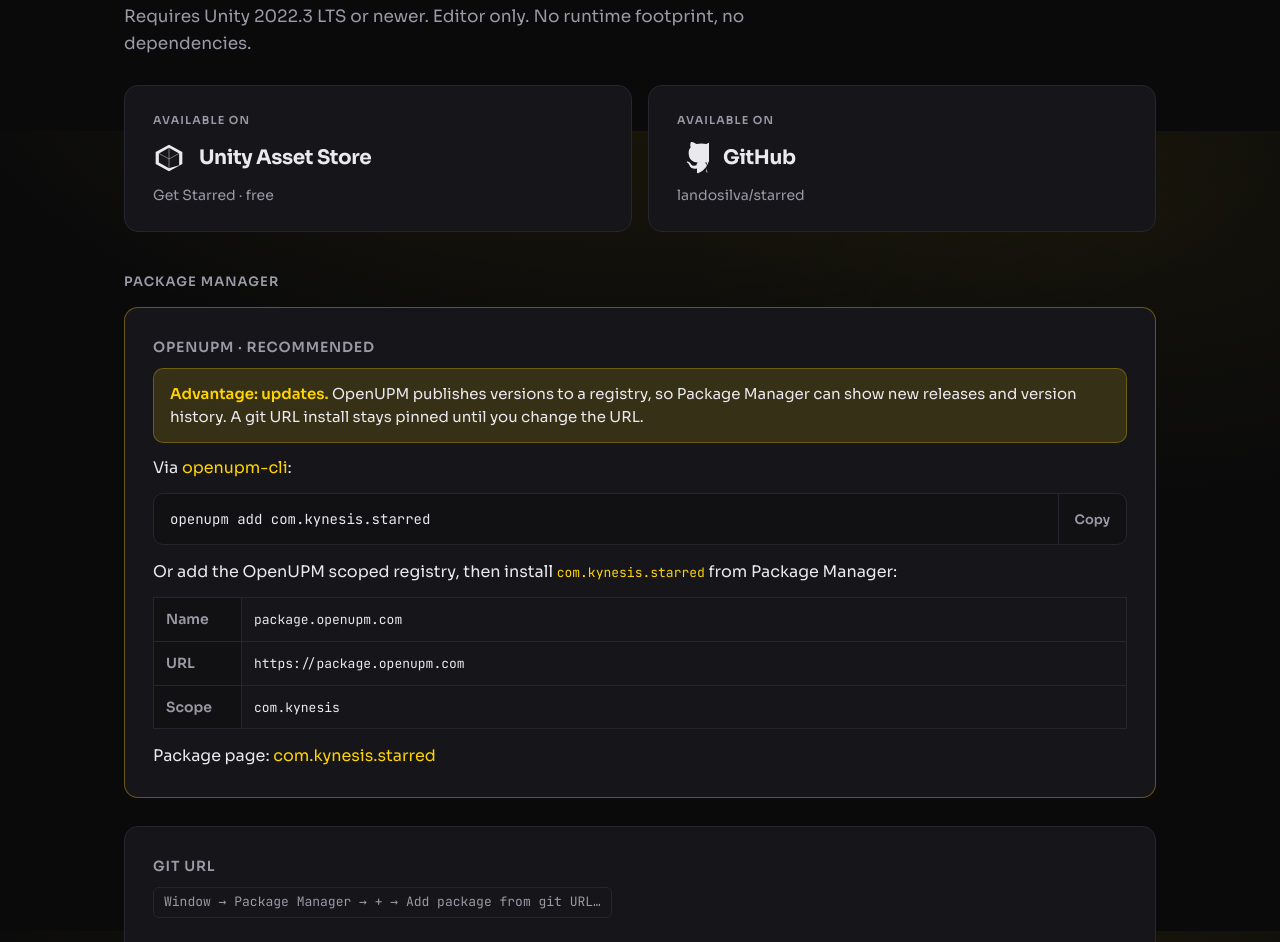
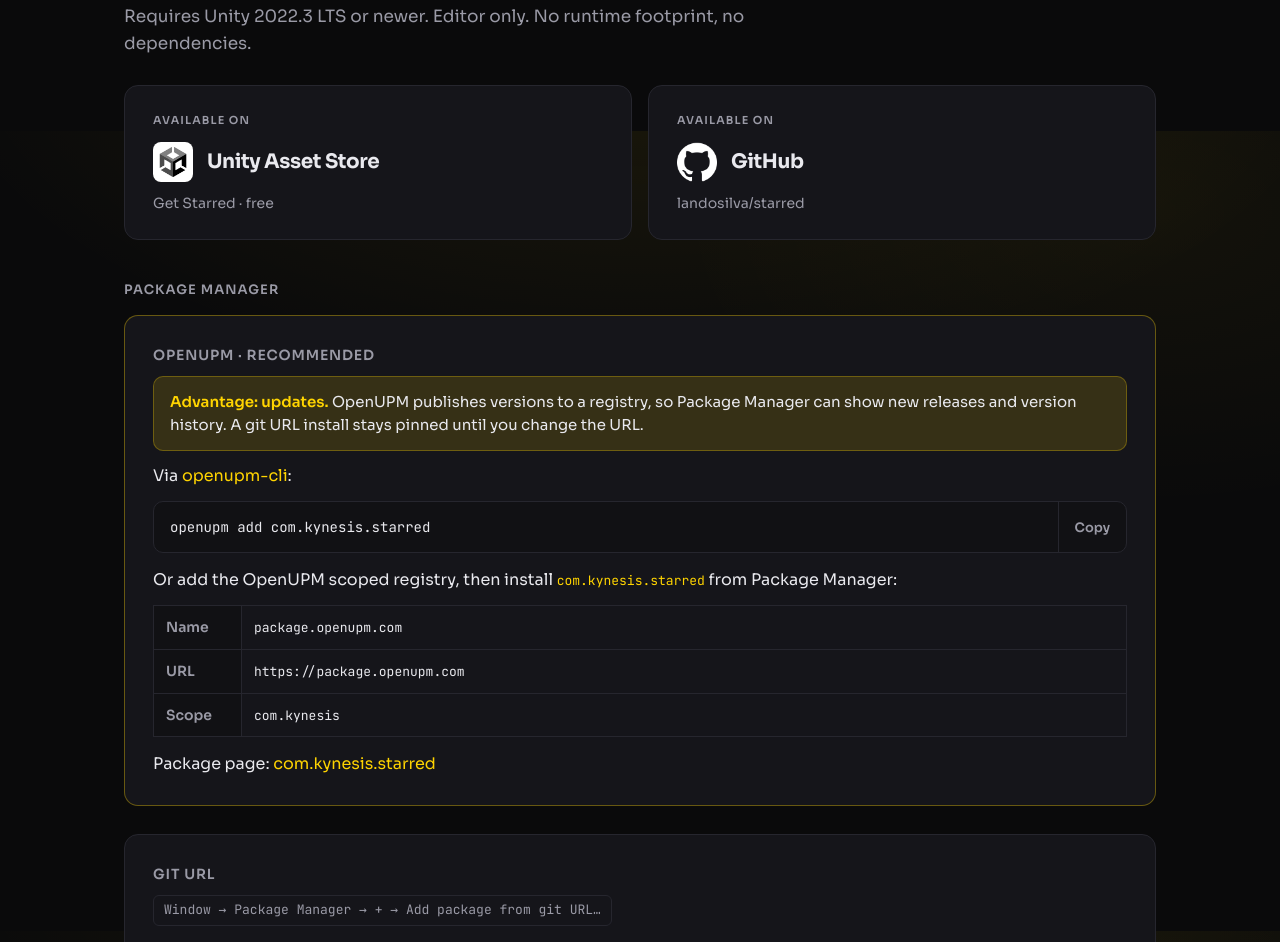
Before and after one commit to landosilva/starred, a plain HTML site: page index.html in a window 1280 px wide. Shown: the part 3869-4811 px from the top of the page. Drawn offline with Linux system fonts and the light colour scheme.

Commit message:
docs: use official Unity and GitHub logos on Install cards

```diff
--- a/index.html
+++ b/index.html
@@ -227,10 +227,17 @@
     gap: 14px;
   }
   .platform-logo {
-    width: 32px;
-    height: 32px;
+    width: 40px;
+    height: 40px;
     flex-shrink: 0;
-    color: var(--text);
+    object-fit: contain;
+    display: block;
+  }
+  .platform-logo--unity {
+    background: #fff;
+    border-radius: 8px;
+    padding: 5px;
+    box-sizing: border-box;
   }
   .platform-name {
     font-size: 20px;
@@ -534,10 +541,7 @@
       <a class="platform-card" href="https://assetstore.unity.com/packages/tools/utilities/starred-376068" target="_blank" rel="noopener noreferrer">
         <span class="platform-eyebrow">Available on</span>
         <span class="platform-brand">
-          <svg class="platform-logo" viewBox="0 0 24 24" aria-hidden="true" fill="currentColor">
-            <path d="M12 2L2 7.5v9L12 22l10-5.5v-9L12 2zm0 2.4l7.6 4.18v8.84L12 19.6l-7.6-4.18V8.58L12 4.4z"/>
-            <path d="M12 4.4v15.2M4.4 8.58l7.6 4.18 7.6-4.18" fill="none" stroke="currentColor" stroke-width="0.75" opacity="0.45"/>
-          </svg>
+          <img class="platform-logo platform-logo--unity" src="images/unity-logo.png" alt="" width="40" height="40" />
           <span class="platform-name">Unity Asset Store</span>
         </span>
         <span class="platform-meta">Get Starred · free</span>
@@ -545,9 +549,7 @@
       <a class="platform-card" href="https://github.com/landosilva/starred" target="_blank" rel="noopener noreferrer">
         <span class="platform-eyebrow">Available on</span>
         <span class="platform-brand">
-          <svg class="platform-logo" viewBox="0 0 16 16" aria-hidden="true" fill="currentColor">
-            <path d="M8 0c4.42 0 8 3.58 8 8a8.013 8.013 0 0 1-5.45 7.59c-.4.08-.55-.17-.55-.38 0-.27-.01-1.02-.01-2-3 .65-3.65-1.35-3.65-1.35-.46-1.16-1.11-1.47-1.11-1.47-.91-.62.07-.6.07-.6 1 .07 1.53 1.03 1.53 1.03.87 1.52 2.34 1.07 2.91.83.09-.65.35-1.09.63-1.34-2.22-.25-4.55-1.11-4.55-4.92 0-1.11.38-2 1.03-2.71-.1-.25-.45-1.29.1-2.64 0 0 .84-.27 2.75 1.02.79-.22 1.65-.33 2.5-.33.85 0 1.71.11 2.5.33 1.91-1.29 2.75-1.02 2.75-1.02.55 1.35.2 2.39.1 2.64.65.71 1.03 1.6 1.03 2.71 0 3.82-2.34 4.66-4.57 4.91.36.31.68.92.68 1.85 0 1.34-.01 2.41-.01 2.74 0 .21.15.46.55.38A8.012 8.012 0 0 1 16 8c0-4.42-3.58-8-8-8z"/>
-          </svg>
+          <img class="platform-logo" src="images/github-logo.png" alt="" width="40" height="40" />
           <span class="platform-name">GitHub</span>
         </span>
         <span class="platform-meta">landosilva/starred</span>
```
Also changed, not shown: images/github-logo.png (added), images/unity-logo.png (added).
